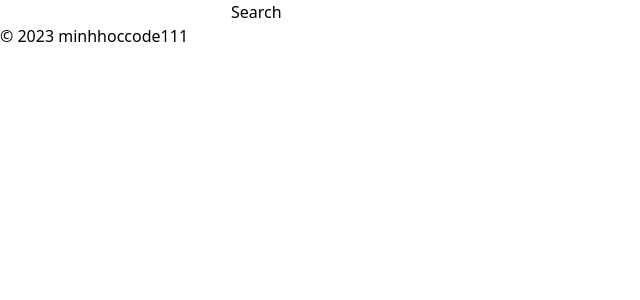
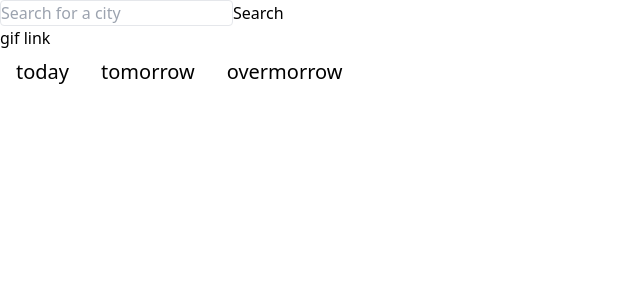
Before and after one commit to minhhoccode111/weather-app-top, a React (Vite) app: page / in a window 1280 px wide. Shown: the top 300 px of the page, without its empty margins (0-640 px from the left). Built offline with nearby package versions, Linux system fonts and the light colour scheme; no server answers.

Commit message:
search form functionality

```diff
--- a/src/App.jsx
+++ b/src/App.jsx
@@ -9,6 +9,7 @@ function App() {
   const giphyAPI = "z800BvIjQqE4M0LUNitC9B6IGD9X5n3L";
   // const [isCDegree, setIsCDegree] = useState(true);
   const [currentLocation, setCurrentLocation] = useState("ho chi minh");
+  const [isValidLocation, setIsValidLocation] = useState(true);
   const [currentWeather, setCurrentWeather] = useState("cloudy");
   const [forecast, setForecast] = useState([]);
   const [currentGif, setCurrentGif] = useState("");
@@ -16,29 +17,36 @@ function App() {
   // fetch weather
   useEffect(() => {
     const fetchWeatherData = async () => {
+      try {
+        setIsValidLocation(true);
         const weatherData = await fetch(
           `https://api.weatherapi.com/v1/forecast.json?key=${weatherAPI}&q=${currentLocation}&days=3`,
           { mode: "cors" },
         );
         if (weatherData.status !== 200) {
+          setIsValidLocation(false);
           throw new Error();
         }
         const weatherJson = await weatherData.json();
         setForecast([...weatherJson.forecast.forecastday]);
-      setCurrentWeather(weatherJson.forecast.forecastday[0].day.condition.text);
-    };
-    try {
-      fetchWeatherData();
+        setCurrentWeather(
+          weatherJson.forecast.forecastday[0].day.condition.text,
+        );
       } catch (e) {
         console.log(e);
       }
+    };
+    fetchWeatherData();
   }, [currentLocation]);
 
   // fetch giphy
   useEffect(() => {
     const fetchGiphyData = async () => {
+      try {
         const giphyData = await fetch(
-        `https://api.giphy.com/v1/gifs/translate?api_key=${giphyAPI}&s=${currentWeather}`,
+          `https://api.giphy.com/v1/gifs/translate?api_key=${giphyAPI}&s=${
+            currentWeather + " cat"
+          }`,
           { mode: "cors" },
         );
         if (giphyData.status !== 200) {
@@ -46,18 +54,24 @@ function App() {
         }
         const giphyJson = await giphyData.json();
         setCurrentGif(giphyJson.data.images.original.url);
-    };
-    try {
-      fetchGiphyData();
       } catch (e) {
         console.log(e);
       }
+    };
+    fetchGiphyData();
   }, [currentWeather]);
   return (
     <>
-      <Header setCurrentLocation={setCurrentLocation} />
-      <Main forecast={forecast} currentGif={currentGif} />
-      <Footer />
+      <Header
+        setCurrentLocation={setCurrentLocation}
+        isValidLocation={isValidLocation}
+      />
+      <Main
+        forecast={forecast}
+        currentGif={currentGif}
+        currentWeather={currentWeather}
+      />
+      {/* <Footer /> */}
     </>
   );
 }
--- a/src/components/Header.jsx
+++ b/src/components/Header.jsx
@@ -1,22 +1,43 @@
 import { useState } from "react";
+import PropTypes from "prop-types";
 
-export default function Header({ setCurrentLocation }) {
+export default function Header({ setCurrentLocation, isValidLocation }) {
   const [inputValue, setInputValue] = useState("");
   const handleSubmit = (event) => {
     event.preventDefault();
     setCurrentLocation(inputValue);
+    setInputValue("");
   };
   return (
     <header className="">
-      <form className="" onSubmit={handleSubmit}>
+      <form className="relative" type="search" onSubmit={handleSubmit}>
         <input
+          required={true}
           type="search"
           value={inputValue}
           onChange={(event) => setInputValue(event.target.value)}
-          className=""
+          className="border rounded"
+          placeholder="Search for a city"
+          maxLength={50}
+          minLength={2}
+          title="Search for a city"
         />
         <button type="submit">Search</button>
+        {!isValidLocation && (
+          <p className="text-red-500 absolute top-full bg-lightFade p-2">
+            Please enter a valid city name
+          </p>
+        )}
       </form>
     </header>
   );
 }
+
+Header.defaultProps = {
+  isValidLocation: true,
+};
+
+Header.propTypes = {
+  isValidLocation: PropTypes.bool.isRequired,
+  setCurrentLocation: PropTypes.func.isRequired,
+};
--- a/src/components/Main.jsx
+++ b/src/components/Main.jsx
@@ -1,3 +1,24 @@
-export default function Main() {
-  return <main></main>;
+import { useState } from "react";
+import PropTypes from "prop-types";
+
+export default function Main({ currentWeather, forecast, currentGif }) {
+  const [index, setIndex] = useState(0);
+
+  return (
+    <main>
+      <a href={currentGif}>gif link</a>
+
+      <div>
+        <button className="text-xl px-4 py-2">today</button>
+        <button className="text-xl px-4 py-2">tomorrow</button>
+        <button className="text-xl px-4 py-2">overmorrow</button>
+      </div>
+    </main>
+  );
 }
+
+Main.propTypes = {
+  currentWeather: PropTypes.string.isRequired,
+  forecast: PropTypes.array.isRequired,
+  currentGif: PropTypes.string.isRequired,
+};
--- a/tailwind.config.js
+++ b/tailwind.config.js
@@ -10,11 +10,6 @@ export default {
         lightFade: "#fbce0022",
         darkerFade: "#152A5555",
         darkFade: "#35579755",
-        black: "#000",
-        white: "#FFF",
-        red: "#f02f12",
-        green: "#53ce12",
-        blue: "#008ffd",
         transparent: "transparent",
       },
       aspectRatio: {
```
Lines whose indentation alone changed are shown as unchanged.
